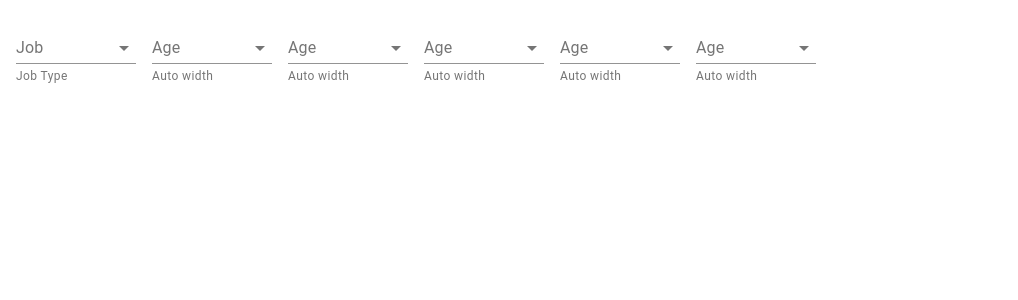
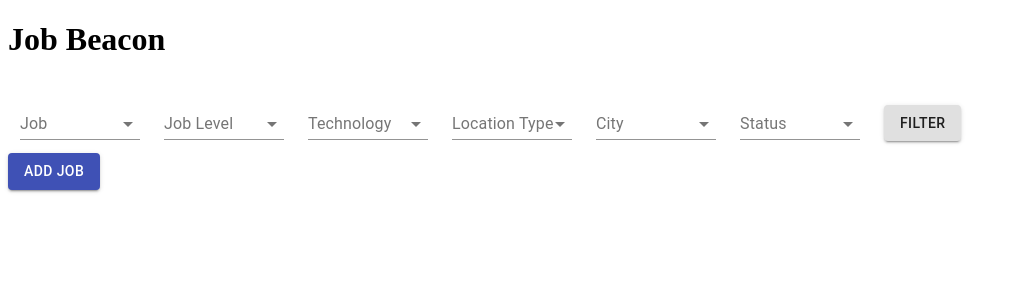
Before and after one commit to TeamEevee42/JobBeacon, a React app: page / in a window 1280 px wide. Shown: the top 300 px of the page, without its empty margins (0-1018 px from the left). Built offline with nearby package versions, Linux system fonts and the light colour scheme.

Commit message:
Added Context API to update current page that user is viewing via ADD button
Co-authored-by: Joe Bigelow <65265765+lilbigs2001@users.noreply.github.com>
Co-authored-by: Tobey Forsman <116612+yebot@users.noreply.github.com>
Co-authored-by: Mo Hmaidi <mhmaidi789@gmail.com>

```diff
--- a/client/App.jsx
+++ b/client/App.jsx
@@ -1,10 +1,26 @@
 /* eslint-disable linebreak-style */
+/* eslint-disable no-console */
+/* eslint-disable import/no-duplicates */
 import React from 'react';
 import MainPage from './pages/MainPage';
+import CreatePage from './pages/CreatePage';
 
+export const PageContext = React.createContext(null);
 function App() {
+  const [page, setPage] = React.useState('main');
+  console.log('page: ', page);
   return (
-    <MainPage />
+    <PageContext.Provider value={{ page, setPage }}>
+      {page === 'main' && (
+        <MainPage />
+      )}
+      {page === 'create' && (
+        <CreatePage />
+      )}
+      {/* {page === 'view' && (
+        <ViewPage />
+      )} */}
+    </PageContext.Provider>
   );
 }
 
--- a/client/components/Filters.jsx
+++ b/client/components/Filters.jsx
@@ -3,40 +3,39 @@ import React from 'react';
 import { makeStyles } from '@material-ui/core/styles';
 import InputLabel from '@material-ui/core/InputLabel';
 import MenuItem from '@material-ui/core/MenuItem';
-import FormHelperText from '@material-ui/core/FormHelperText';
 import FormControl from '@material-ui/core/FormControl';
 import Select from '@material-ui/core/Select';
+import Button from '@material-ui/core/Button';
 
 const useStyles = makeStyles((theme) => ({
   formControl: {
-    margin: theme.spacing(1),
+    margin: theme.spacing(1.5),
     minWidth: 120,
+  },
+  filterButton: {
+    margin: theme.spacing(1.5),
+    marginTop: 25,
   },
 }));
 
 export default function Filters() {
-  // Create useState hook
-
   const classes = useStyles();
   const [jobType, setJobType] = React.useState('');
   const [jobLevel, setJobLevel] = React.useState('');
-
-  const handleJobChange = (event) => {
-    setJobType(event.target.value);
-  };
-  // const handleLevelChange = (event) => {
-  //   setJobLevel(event.target.value);
-  // };
+  const [technology, setTechnology] = React.useState('');
+  const [locationType, setLocationType] = React.useState('');
+  const [city, setCity] = React.useState('');
+  const [status, setStatus] = React.useState('');
 
   return (
-    <div>
+    <div id="FilterContainer">
       <FormControl className={classes.formControl}>
         <InputLabel id="Job-Type">Job</InputLabel>
         <Select
           labelId="Job-Type"
-          id="job"
+          id="_jobType"
           value={jobType}
-          onChange={handleJobChange}
+          onChange={(event) => setJobType(event.target.value)}
           autoWidth
         >
           <MenuItem value="">
@@ -46,98 +45,101 @@ export default function Filters() {
           <MenuItem value="Part-Time">Part-Time</MenuItem>
           <MenuItem value="Contract">Contract</MenuItem>
         </Select>
-        <FormHelperText>Job Type</FormHelperText>
       </FormControl>
       <FormControl className={classes.formControl}>
-        <InputLabel id="demo-simple-select-autowidth-label">Age</InputLabel>
+        <InputLabel id="Job-Level">Job Level</InputLabel>
         <Select
-          labelId="demo-simple-select-autowidth-label"
-          id="demo-simple-select-autowidth"
-          value={jobType}
-          onChange={handleJobChange}
+          labelId="Job-Level"
+          id="_jobLevel"
+          value={jobLevel}
+          onChange={(event) => setJobLevel(event.target.value)}
           autoWidth
         >
           <MenuItem value="">
             <em>None</em>
           </MenuItem>
-          <MenuItem value={10}>Ten</MenuItem>
-          <MenuItem value={20}>Twenty</MenuItem>
-          <MenuItem value={30}>Thirty</MenuItem>
+          <MenuItem value="Junior">Junior</MenuItem>
+          <MenuItem value="Mid-Level">Mid-Level</MenuItem>
+          <MenuItem value="Senior">Senior</MenuItem>
+          <MenuItem value="Staff">Staff</MenuItem>
+          <MenuItem value="CTO">CTO</MenuItem>
         </Select>
-        <FormHelperText>Auto width</FormHelperText>
       </FormControl>
       <FormControl className={classes.formControl}>
-        <InputLabel id="demo-simple-select-autowidth-label">Age</InputLabel>
+        <InputLabel id="Technology">Technology</InputLabel>
         <Select
-          labelId="demo-simple-select-autowidth-label"
-          id="demo-simple-select-autowidth"
-          value={jobType}
-          onChange={handleJobChange}
+          labelId="Technology"
+          id="_technology"
+          value={technology}
+          onChange={(event) => setTechnology(event.target.value)}
           autoWidth
         >
           <MenuItem value="">
             <em>None</em>
           </MenuItem>
-          <MenuItem value={10}>Ten</MenuItem>
-          <MenuItem value={20}>Twenty</MenuItem>
-          <MenuItem value={30}>Thirty</MenuItem>
+          <MenuItem value="Javascript">Javascript</MenuItem>
+          <MenuItem value="React">React</MenuItem>
+          <MenuItem value="Node">Node</MenuItem>
+          <MenuItem value="Express">Node</MenuItem>
+          <MenuItem value="SQL">SQL</MenuItem>
+          <MenuItem value="MongoDB">MongoDB</MenuItem>
         </Select>
-        <FormHelperText>Auto width</FormHelperText>
       </FormControl>
       <FormControl className={classes.formControl}>
-        <InputLabel id="demo-simple-select-autowidth-label">Age</InputLabel>
+        <InputLabel id="Location-Type">Location Type</InputLabel>
         <Select
-          labelId="demo-simple-select-autowidth-label"
-          id="demo-simple-select-autowidth"
-          value={jobType}
-          onChange={handleJobChange}
+          labelId="Location-Type"
+          id="_locationType"
+          value={locationType}
+          onChange={(event) => setLocationType(event.target.value)}
           autoWidth
         >
           <MenuItem value="">
             <em>None</em>
           </MenuItem>
-          <MenuItem value={10}>Ten</MenuItem>
-          <MenuItem value={20}>Twenty</MenuItem>
-          <MenuItem value={30}>Thirty</MenuItem>
+          <MenuItem value="In-Person">In-Person</MenuItem>
+          <MenuItem value="Remote">Remote</MenuItem>
+          <MenuItem value="Hybrid">Hybrid</MenuItem>
         </Select>
-        <FormHelperText>Auto width</FormHelperText>
       </FormControl>
       <FormControl className={classes.formControl}>
-        <InputLabel id="demo-simple-select-autowidth-label">Age</InputLabel>
+        <InputLabel id="City">City</InputLabel>
         <Select
-          labelId="demo-simple-select-autowidth-label"
-          id="demo-simple-select-autowidth"
-          value={jobType}
-          onChange={handleJobChange}
+          labelId="City"
+          id="_city"
+          value={city}
+          onChange={(event) => setCity(event.target.value)}
           autoWidth
         >
           <MenuItem value="">
             <em>None</em>
           </MenuItem>
-          <MenuItem value={10}>Ten</MenuItem>
-          <MenuItem value={20}>Twenty</MenuItem>
-          <MenuItem value={30}>Thirty</MenuItem>
+          <MenuItem value="Los Angeles">Los Angeles</MenuItem>
+          <MenuItem value="New York">New York</MenuItem>
+          <MenuItem value="San Diego">San Diego</MenuItem>
+          <MenuItem value="San Francisco">San Francisco</MenuItem>
         </Select>
-        <FormHelperText>Auto width</FormHelperText>
       </FormControl>
       <FormControl className={classes.formControl}>
-        <InputLabel id="demo-simple-select-autowidth-label">Age</InputLabel>
+        <InputLabel id="Status">Status</InputLabel>
         <Select
-          labelId="demo-simple-select-autowidth-label"
-          id="demo-simple-select-autowidth"
-          value={jobType}
-          onChange={handleJobChange}
+          labelId="Status"
+          id="_status"
+          value={status}
+          onChange={(event) => setStatus(event.target.value)}
           autoWidth
         >
           <MenuItem value="">
             <em>None</em>
           </MenuItem>
-          <MenuItem value={10}>Ten</MenuItem>
-          <MenuItem value={20}>Twenty</MenuItem>
-          <MenuItem value={30}>Thirty</MenuItem>
+          <MenuItem value="Applied">Applied</MenuItem>
+          <MenuItem value="Interviewing">Interviewing</MenuItem>
+          <MenuItem value="Denied">Denied</MenuItem>
         </Select>
-        <FormHelperText>Auto width</FormHelperText>
       </FormControl>
+      <Button className={classes.filterButton} variant="contained" color="default">
+        Filter
+      </Button>
     </div>
   );
 }
--- a/client/containersMainPage/JobListContainer.jsx
+++ b/client/containersMainPage/JobListContainer.jsx
@@ -1,9 +1,17 @@
 /* eslint-disable linebreak-style */
 import React from 'react';
-
+import Button from '@material-ui/core/Button';
+import { PageContext } from '../App';
 // contains all of the created jobs
 export default function JobListContainer() {
+  const { page, setPage } = React.useContext(PageContext);
   // fetch data from database and create a new job for each job
-
   // return the list of jobs
+  return (
+    <div>
+      <Button variant="contained" color="primary" onClick={() => setPage('create')}>
+        Add Job
+      </Button>
+    </div>
+  );
 }
--- a/client/containersMainPage/MainPageContainer.jsx
+++ b/client/containersMainPage/MainPageContainer.jsx
@@ -1,9 +1,20 @@
 /* eslint-disable linebreak-style */
 import React from 'react';
+
 import FilterContainer from './FilterContainer';
+import JobListContainer from './JobListContainer';
 // main container to be used in pages
+
 export default function MainContainer() {
   return (
-    <FilterContainer />
+    <main>
+      <header>
+        <h1 id="heading">
+          Job Beacon
+        </h1>
+      </header>
+      <FilterContainer />
+      <JobListContainer />
+    </main>
   );
 }
--- a/client/pages/CreatePage.jsx
+++ b/client/pages/CreatePage.jsx
@@ -0,0 +1,9 @@
+import React from 'react';
+
+export default function CreatePage() {
+  return (
+    <div>
+      This is the create page
+    </div>
+  );
+}
--- a/client/scss/styles.scss
+++ b/client/scss/styles.scss
@@ -0,0 +1,10 @@
+header {
+  display: flex;
+  justify-content: center;
+}
+
+#FilterContainer {
+  display: flex;
+  justify-content: center;
+  text-align: center;
+}
--- a/package.json
+++ b/package.json
@@ -19,12 +19,9 @@
   },
   "homepage": "https://github.com/TeamEevee42/JobBeacon#readme",
   "dependencies": {
-<<<<<<< HEAD
     "@material-ui/core": "^4.11.4",
-=======
     "dotenv": "^9.0.2",
     "express": "^4.17.1",
->>>>>>> 842e1c3693c55c5fad9e51c020f2c6109732b1f8
     "react": "^17.0.2",
     "react-dom": "16.x"
   },
```
Also changed, not shown: 1 other file (tests, documents, lock files or other folders).
